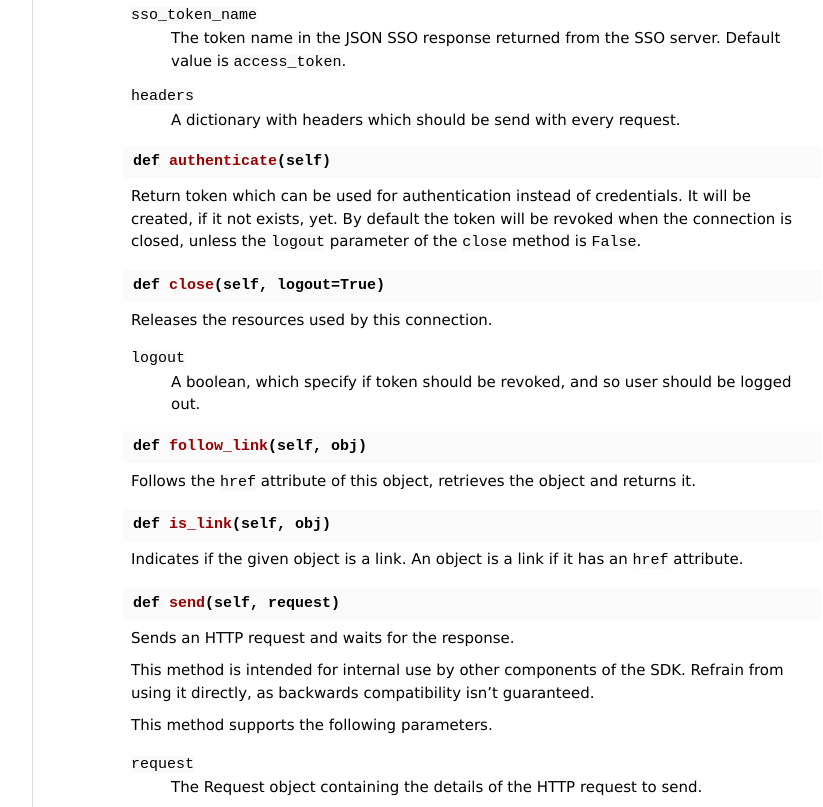
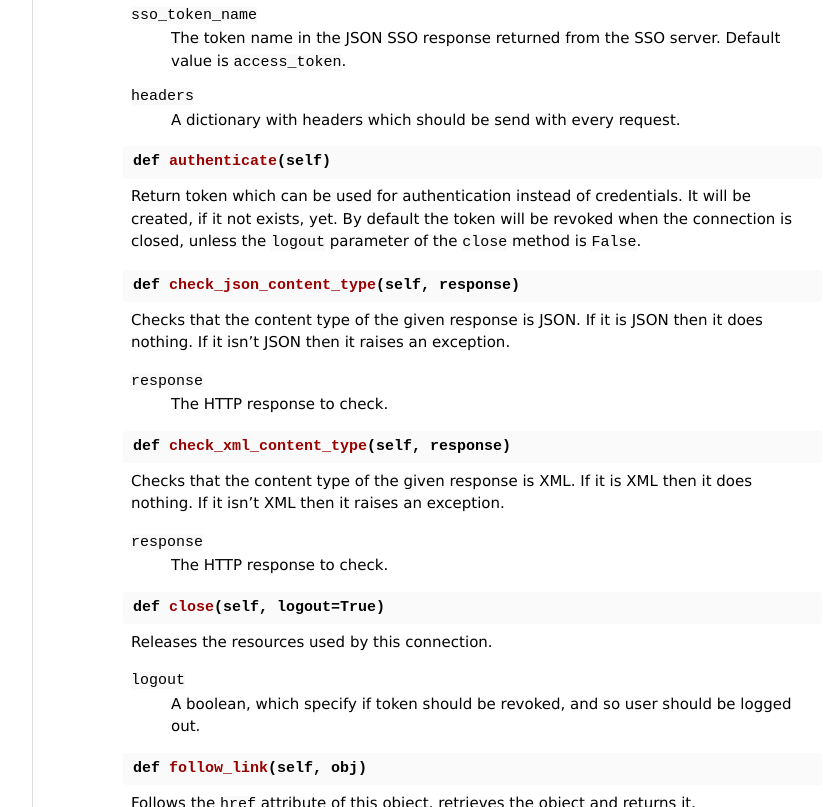
Before and after one commit to oVirt/ovirt-engine-sdk, a plain HTML site: page master/index.html in a window 1280 px wide. Shown: the part 1993-2800 px from the top of the page, without its empty margins (288-1111 px from the left). Drawn offline with nearby package versions, Linux system fonts and the light colour scheme.

Commit message:
gh-pages ef55570 ef55570ea8b0e77f972b095608148b6368899a7d

```diff
--- a/master/index.html
+++ b/master/index.html
@@ -1052,6 +1052,8 @@ table {
   <ul>
     <li class="mono"><a href="#ovirtsdk4.Connection.__init__">__init__</a></li>
     <li class="mono"><a href="#ovirtsdk4.Connection.authenticate">authenticate</a></li>
+    <li class="mono"><a href="#ovirtsdk4.Connection.check_json_content_type">check_json_content_type</a></li>
+    <li class="mono"><a href="#ovirtsdk4.Connection.check_xml_content_type">check_xml_content_type</a></li>
     <li class="mono"><a href="#ovirtsdk4.Connection.close">close</a></li>
     <li class="mono"><a href="#ovirtsdk4.Connection.follow_link">follow_link</a></li>
     <li class="mono"><a href="#ovirtsdk4.Connection.is_link">is_link</a></li>
@@ -1296,6 +1298,58 @@ the <code>close</code> method is <code>False</code>.</p>
 
 
   <div class="item">
+    <div class="name def" id="ovirtsdk4.Connection.check_json_content_type">
+    <p>def <span class="ident">check_json_content_type</span>(</p><p>self, response)</p>
+    </div>
+
+
+
+
+    <div class="desc"><div class="paragraph">
+<p>Checks that the content type of the given response is JSON. If it is
+JSON then it does nothing. If it isn&#8217;t JSON then it raises an
+exception.</p>
+</div>
+<div class="dlist">
+<dl>
+<dt class="hdlist1"><code>response</code></dt>
+<dd>
+<p>The HTTP response to check.</p>
+</dd>
+</dl>
+</div>
+</div>
+
+  </div>
+
+
+  <div class="item">
+    <div class="name def" id="ovirtsdk4.Connection.check_xml_content_type">
+    <p>def <span class="ident">check_xml_content_type</span>(</p><p>self, response)</p>
+    </div>
+
+
+
+
+    <div class="desc"><div class="paragraph">
+<p>Checks that the content type of the given response is XML. If it is
+XML then it does nothing. If it isn&#8217;t XML then it raises an
+exception.</p>
+</div>
+<div class="dlist">
+<dl>
+<dt class="hdlist1"><code>response</code></dt>
+<dd>
+<p>The HTTP response to check.</p>
+</dd>
+</dl>
+</div>
+</div>
+
+  </div>
+
+
+  <div class="item">
     <div class="name def" id="ovirtsdk4.Connection.close">
     <p>def <span class="ident">close</span>(</p><p>self, logout=True)</p>
     </div>
```
